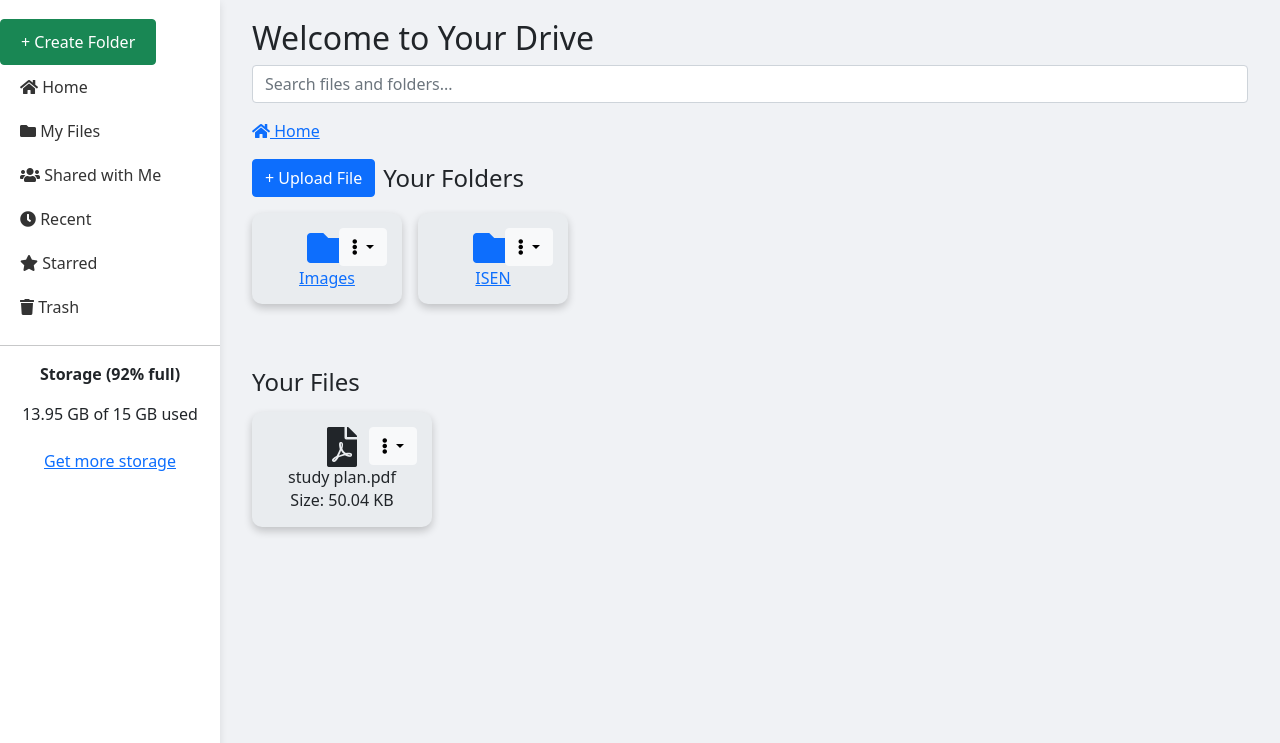
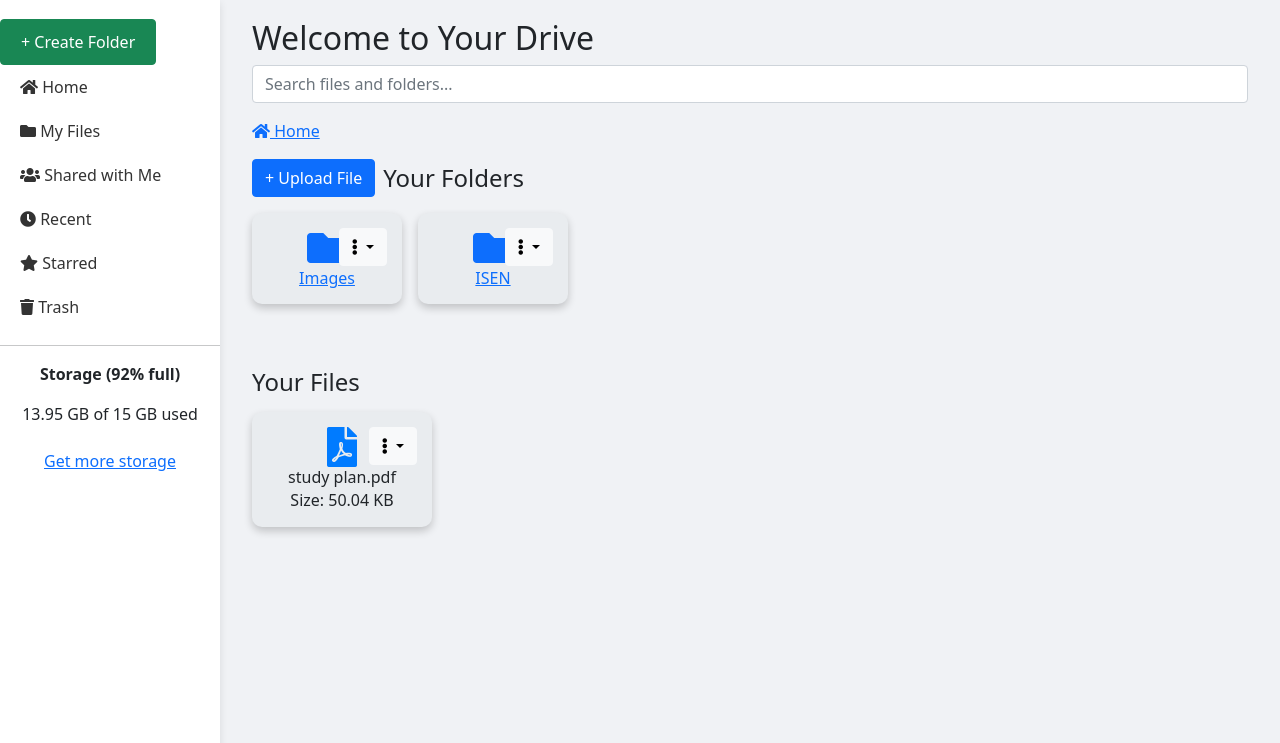
Before and after one commit to dev-sheikh-ali/google_drive_clone, a Django app: page / in a window 1280 px wide. Shown: the part 57-800 px from the top of the page. Run offline with Django 5.2, Linux system fonts and the light colour scheme; a user stored in the database is signed in; data comes from the database, SQL or seed files in the repository.

Commit message:
blue icon

```diff
--- a/user_management/templates/home.html
+++ b/user_management/templates/home.html
@@ -124,7 +124,8 @@
             <div class="file-card text-center" data-file-id="{{ file.id }}" data-size-bytes="{{ file.size }}">
                 <div class="file-link">
                     <!-- Use the custom file_icon filter -->
-                    <i class="{{ file.extension|file_icon }} file-icon fa-3x"></i>
+                    <i class="{{ file.extension|file_icon }} file-icon fa-3x" style="color: #007bff;"></i>
+
                     <h5 class="card-title">{{ file.name }}</h5>
                     <p class="file-size">Size: {{ file.size|filesizeformat }}</p>
                 </div>
```
